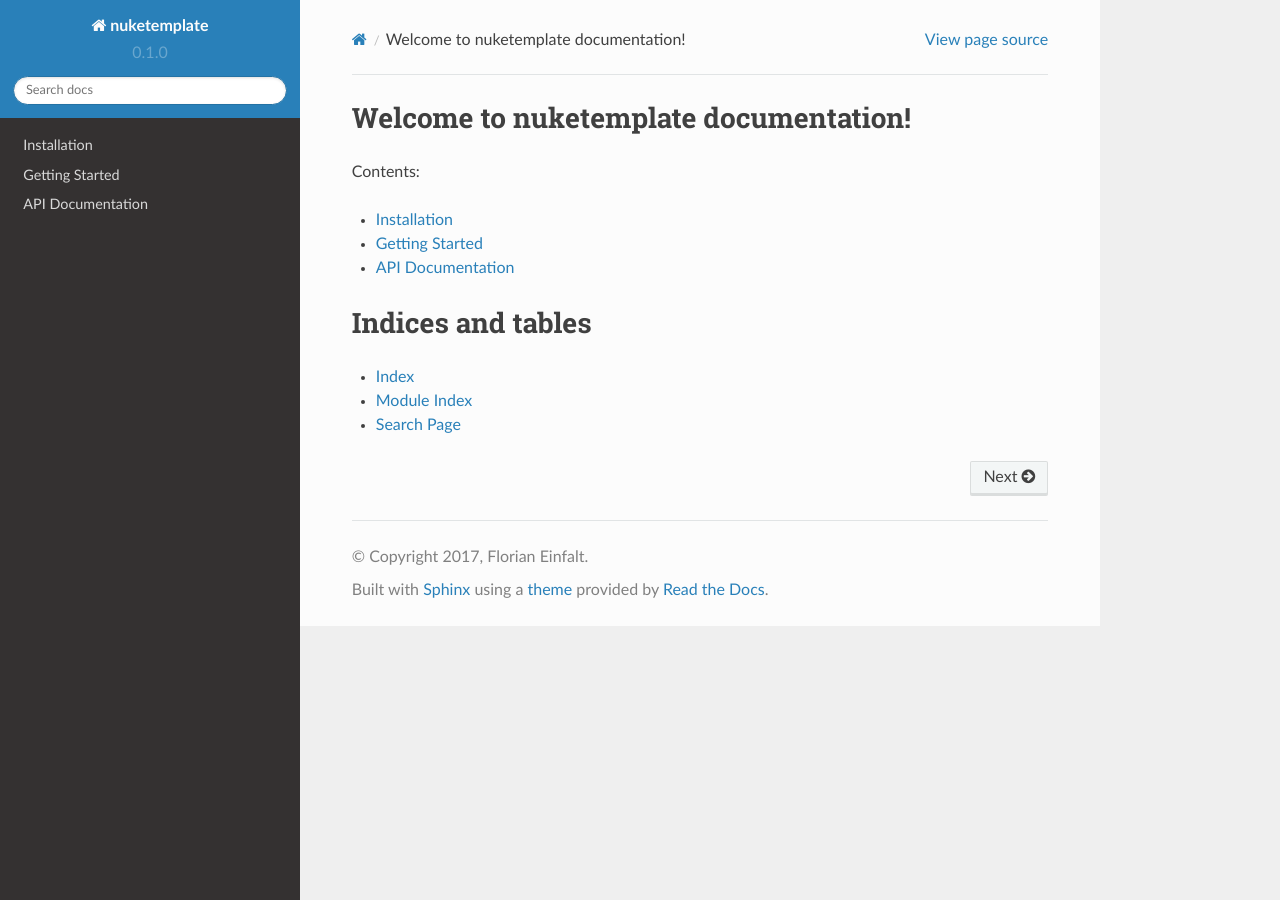
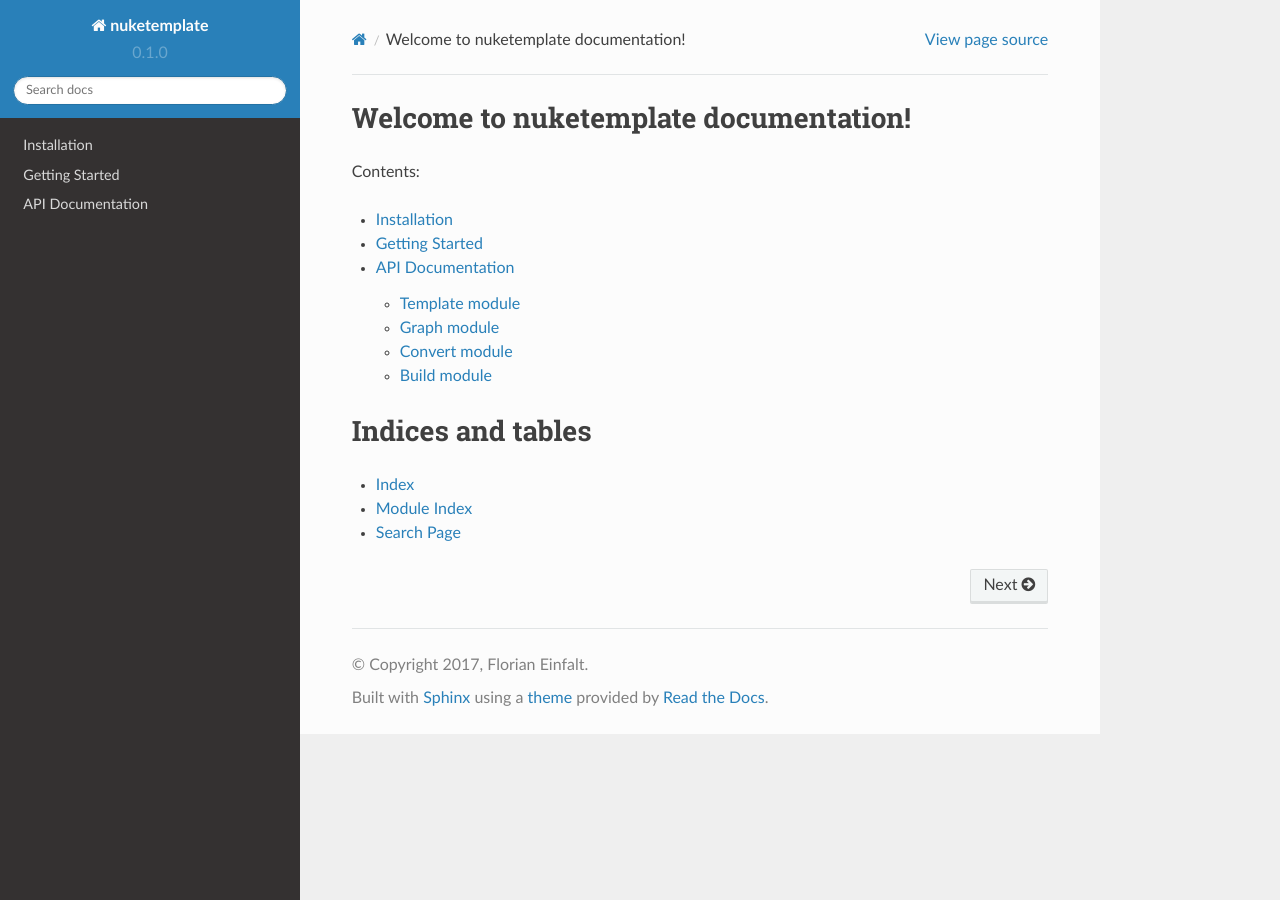
Before and after one commit to florianeinfalt/nuketemplate, a Sphinx documentation site: the page built from docs/source/index.rst, in a window 1280 px wide. Built offline with Sphinx 7.4.7 and the Read the Docs theme 2.0.0, drawn with Linux system fonts in a browser that asks for light colours.

Commit message:
Add API documentation

```diff
--- a/docs/source/api_documentation.rst
+++ b/docs/source/api_documentation.rst
@@ -1,2 +1,26 @@
 API Documentation
 =================
+
+Template module
+---------------
+
+.. automodule:: nuketemplate.template
+    :members:
+
+Graph module
+------------
+
+.. automodule:: nuketemplate.graph
+    :members:
+
+Convert module
+--------------
+
+.. automodule:: nuketemplate.convert
+    :members:
+
+Build module
+------------
+
+.. automodule:: nuketemplate.build
+    :members:
```
